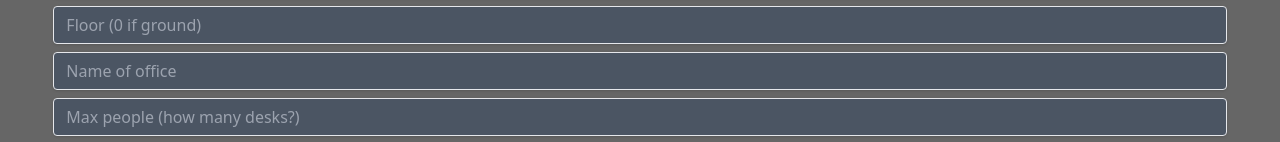
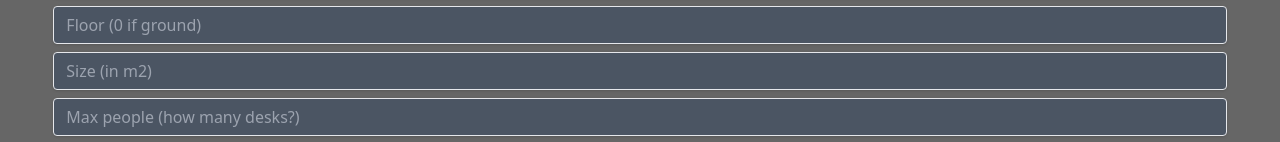
Before and after one commit to Shirobachi/musical-umbrella, a Vue app in the folder frontend/: page /offices/new in a window 1280 px wide. Shown: the part 236-378 px from the top of the page. Built offline with nearby package versions, Linux system fonts and the light colour scheme; no server answers.

Commit message:
Fixed misspell

```diff
--- a/frontend/src/views/offices/new.vue
+++ b/frontend/src/views/offices/new.vue
@@ -72,7 +72,7 @@
 
 			<input class="w-11/12 focus:w-full bg-gray-600 shadow appearance-none border rounded py-2 px-3 text-gray-400 leading-tight focus:outline-none focus:shadow-outline"
 				type="text"
-				placeholder="Name of office"
+				placeholder="Size (in m2)"
 				v-model="props.office.size">
 
 			<input class="w-11/12 focus:w-full bg-gray-600 shadow appearance-none border rounded py-2 px-3 text-gray-400 leading-tight focus:outline-none focus:shadow-outline"
```
